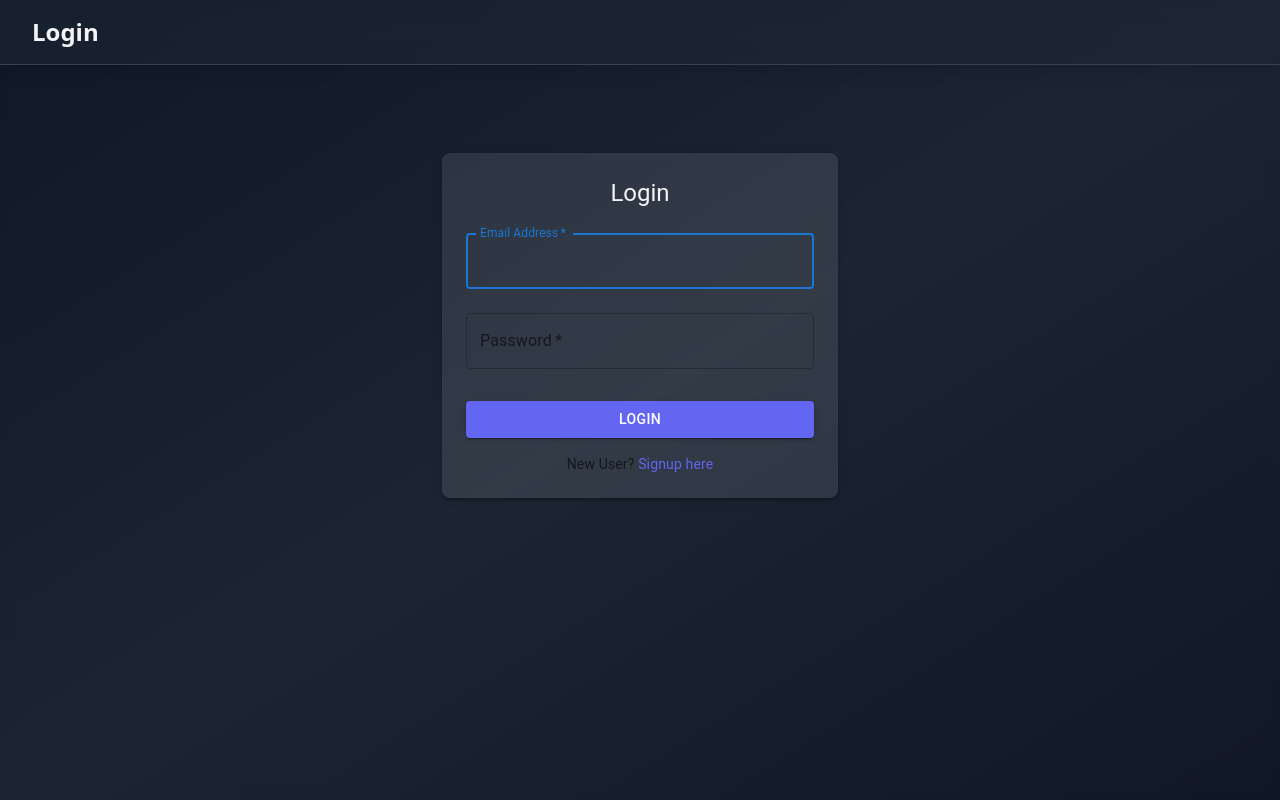
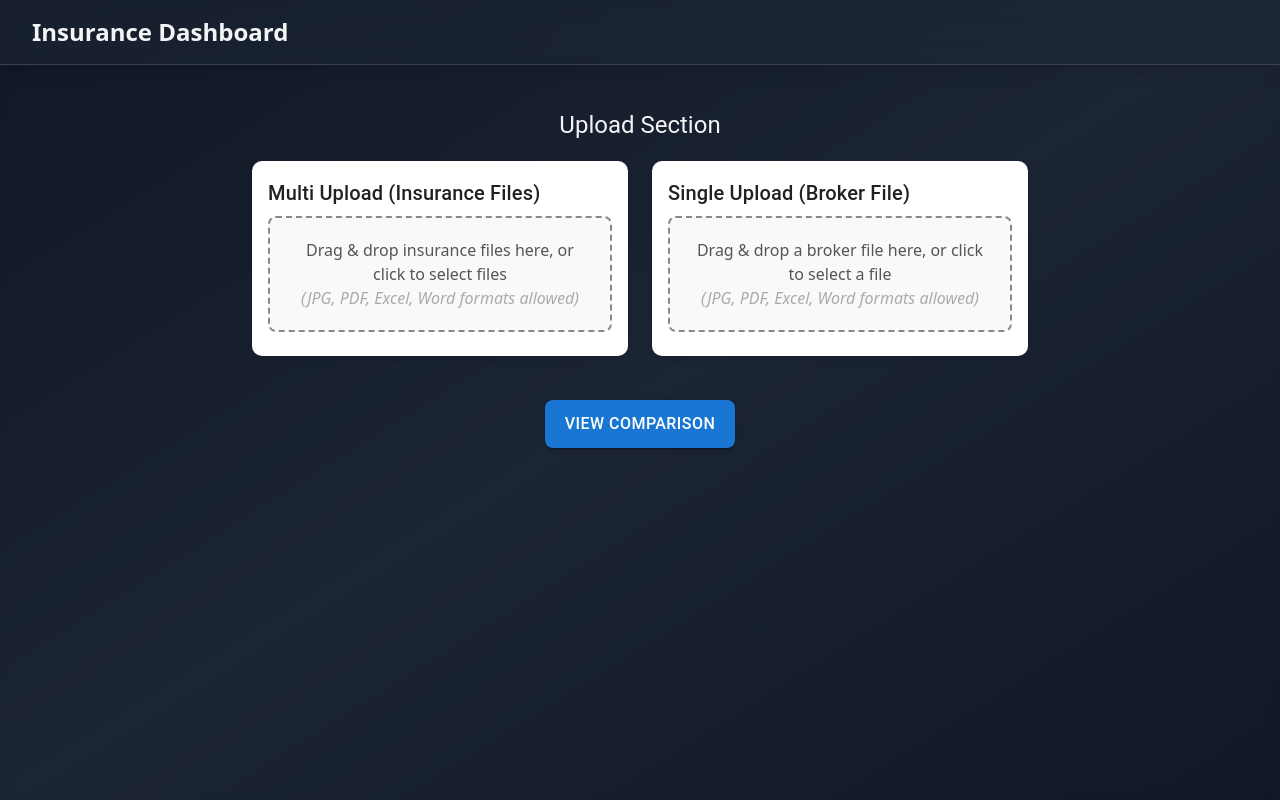
Before and after one commit to shakshi2611/Insurance-Project-Around, a React (Vite) app: page /upload in a window 1280 px wide. Before the commit this address led to /login. Built offline with nearby package versions, Linux system fonts and the light colour scheme.

Commit message:
updates routes

```diff
--- a/src/App.jsx
+++ b/src/App.jsx
@@ -8,7 +8,7 @@ import Sidebar from "./components/common/Sidebar";
 import OverviewPage from "./pages/OverviewPage";
 import ProductsPage from "./pages/ProductsPage";
 import UsersPage from "./pages/UsersPage";
-import SalesPage from "./pages/SalesPage";
+import UploadPage from "./pages/UploadPage";
 import OrdersPage from "./pages/OrdersPage";
 import AnalyticsPage from "./pages/AnalyticsPage";
 import SettingsPage from "./pages/SettingsPage";
@@ -52,7 +52,7 @@ function App() {
             <Route path="/overview" element={<OverviewPage />} />
             <Route path="/products" element={<ProductsPage />} />
             <Route path="/users" element={<UsersPage />} />
-            <Route path="/sales" element={<SalesPage />} />
+            <Route path="/upload" element={<UploadPage />} />
             <Route path="/orders" element={<OrdersPage />} />
             <Route path="/analytics" element={<AnalyticsPage />} />
             <Route path="/settings" element={<SettingsPage />} />
@@ -60,7 +60,7 @@ function App() {
         )} */}
 
 
-        <Route path="*" element={<Navigate to={isAuthenticated ? "/sales" : "/login"} />} />
+        <Route path="*" element={<Navigate to={isAuthenticated ? "/upload" : "/login"} />} />
       </Routes>
     </div>
   );
--- a/src/components/common/Sidebar.jsx
+++ b/src/components/common/Sidebar.jsx
@@ -5,17 +5,19 @@ import { Link } from "react-router-dom";
 
 const SIDEBAR_ITEMS = [
 	{
-		name: "Overview",
+		name: "Upload",
 		icon: BarChart2,
 		color: "#6366f1",
 		href: "/",
 	},
 	// { name: "Products", icon: ShoppingBag, color: "#8B5CF6", href: "/products" },
-	{ name: "Users", icon: Users, color: "#EC4899", href: "/users" },
-	{ name: "Sales", icon: DollarSign, color: "#10B981", href: "/sales" },
+	// { name: "Users", icon: Users, color: "#EC4899", href: "/users" },
+	// { name: "Upload", icon: DollarSign, color: "#10B981", href: "/upload" },
 	// { name: "Order", icon: ShoppingCart, color: "#F59E0B", href: "/orders" },
+
+	{ name: "Overview", icon: DollarSign, color: "#3B82F6", href: "/overview" },
+	{ name: "Settings", icon: Settings, color: "#6EE7B7", href: "/settings" },
 	{ name: "Authentication", icon: TrendingUp, color: "#3B82F6", href: "/Signup" },
-	{ name: "Settings", icon: Settings, color: "#6EE7B7", href: "/settings" },
 ];
 
 const Sidebar = () => {
--- a/src/components/upload.jsx
+++ b/src/components/upload.jsx
@@ -1,8 +1,10 @@
 import { useState } from 'react';
 import { useDropzone } from 'react-dropzone';
+import { useNavigate } from "react-router-dom";
 import { Button, Grid, Typography, Card, CardContent } from '@mui/material';
 
 const UploadSection = () => {
+  const navigate = useNavigate();
   const [insuranceFiles, setInsuranceFiles] = useState([]);
   const [brokerFile, setBrokerFile] = useState(null);
 
@@ -124,8 +126,8 @@ const UploadSection = () => {
             color="primary"
             style={{ padding: '10px 20px', fontSize: '16px', borderRadius: '8px' }}
             onClick={() => {
-              // Navigate to the second page for file comparison
               console.log('Navigating to comparison page');
+              navigate('/overview');
             }}
           >
             View Comparison
--- a/src/pages/SalesPage.jsx
+++ /dev/null
@@ -1,59 +0,0 @@
-//import { motion } from "framer-motion";
-import Upload from "./../components/upload";
-import Header from "../components/common/Header";
-// import StatCard from "../components/common/StatCard";
-// import { CreditCard, DollarSign, ShoppingCart, TrendingUp } from "lucide-react";
-// import SalesOverviewChart from "../components/sales/SalesOverviewChart";
-// import SalesByCategoryChart from "../components/sales/SalesByCategoryChart";
-// import DailySalesTrend from "../components/sales/DailySalesTrend";
-
-// const salesStats = {
-// 	totalRevenue: "$1,234,567",
-// 	averageOrderValue: "$78.90",
-// 	conversionRate: "3.45%",
-// 	salesGrowth: "12.3%",
-// };
-
-const SalesPage = () => {
-	return (
-		<div className='flex-1 overflow-auto relative z-10'>
-			<Header title='Insurance Dashboard' />
-
-			<main className='max-w-7xl mx-auto py-6 px-4 lg:px-8'>
-				{/* SALES STATS */}
-				{/* <motion.div
-					className='grid grid-cols-1 gap-5 sm:grid-cols-2 lg:grid-cols-4 mb-8'
-					initial={{ opacity: 0, y: 20 }}
-					animate={{ opacity: 1, y: 0 }}
-					transition={{ duration: 1 }}
-				>
-					<StatCard name='Total Revenue' icon={DollarSign} value={salesStats.totalRevenue} color='#6366F1' />
-					<StatCard
-						name='Avg. Order Value'
-						icon={ShoppingCart}
-						value={salesStats.averageOrderValue}
-						color='#10B981'
-					/>
-					<StatCard
-						name='Conversion Rate'
-						icon={TrendingUp}
-						value={salesStats.conversionRate}
-						color='#F59E0B'
-					/>
-					<StatCard name='Sales Growth' icon={CreditCard} value={salesStats.salesGrowth} color='#EF4444' />
-				</motion.div> */}
-
-				{/* <SalesOverviewChart />
-
-				<div className='grid grid-cols-1 lg:grid-cols-2 gap-8 mb-8'>
-					<SalesByCategoryChart />
-					<DailySalesTrend />
-				</div> */}
-
-				<Upload/>
-
-			</main>
-		</div>
-	);
-};
-export default SalesPage;
--- /dev/null
+++ b/src/pages/UploadPage.jsx
@@ -0,0 +1,28 @@
+//import { motion } from "framer-motion";
+import Upload from "../components/upload";
+import Header from "../components/common/Header";
+// import StatCard from "../components/common/StatCard";
+// import { CreditCard, DollarSign, ShoppingCart, TrendingUp } from "lucide-react";
+// import SalesOverviewChart from "../components/sales/SalesOverviewChart";
+// import SalesByCategoryChart from "../components/sales/SalesByCategoryChart";
+// import DailySalesTrend from "../components/sales/DailySalesTrend";
+
+// const salesStats = {
+// 	totalRevenue: "$1,234,567",
+// 	averageOrderValue: "$78.90",
+// 	conversionRate: "3.45%",
+// 	salesGrowth: "12.3%",
+// };
+
+const SalesPage = () => {
+	return (
+		<div className='flex-1 overflow-auto relative z-10'>
+			<Header title='Insurance Dashboard' />
+
+			<main className='max-w-7xl mx-auto py-6 px-4 lg:px-8'>
+				<Upload/>
+			</main>
+		</div>
+	);
+};
+export default SalesPage;
```
Also changed, not shown: src/pages/OverviewPage.jsx (+2 -6 lines).
